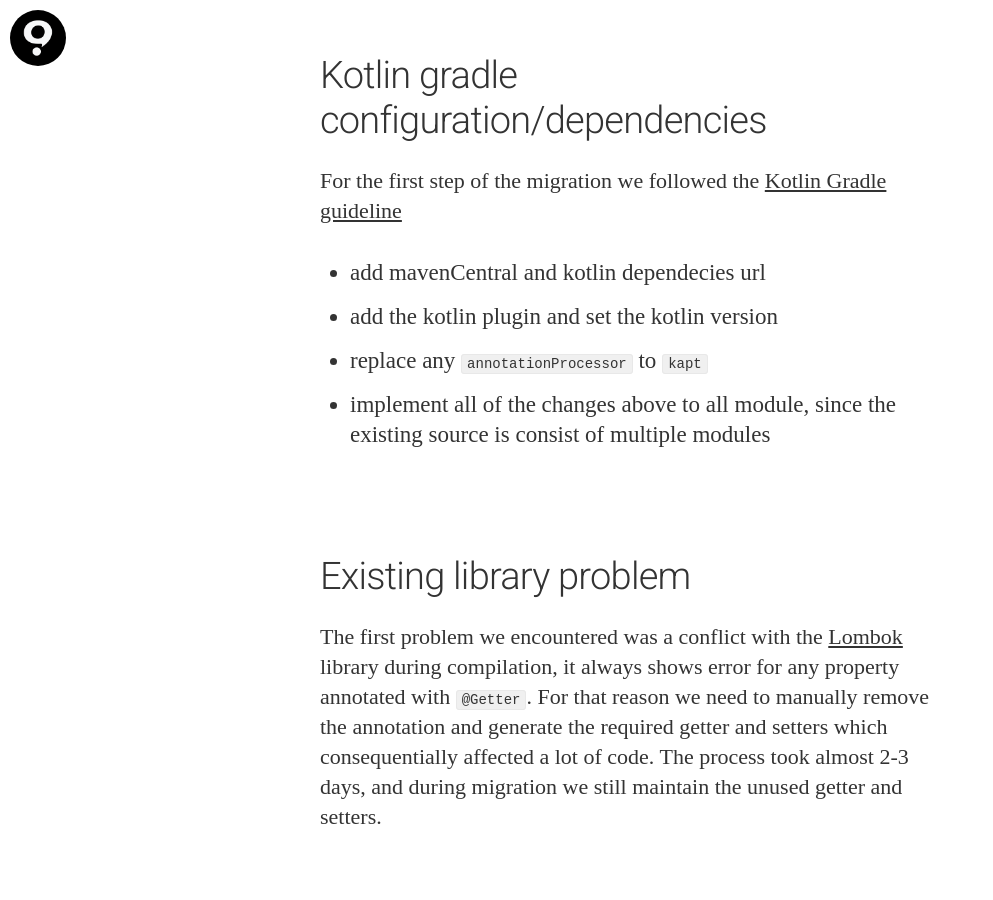
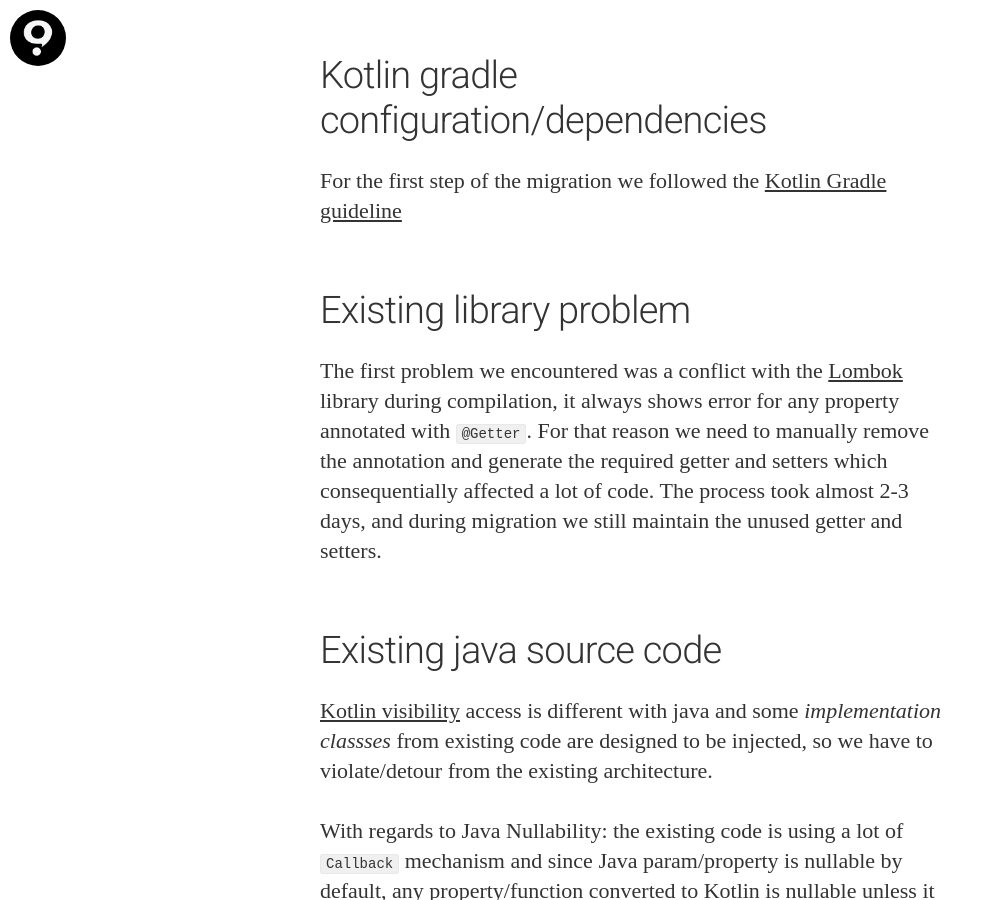
Before and after one commit to tamatamvan/quipper.github.io, a Jekyll site: the page built from _posts/2018-10-07-kotlin-android-migration.markdown, in a window 1280 px wide and 900 px high, scrolled down 359 px. Shown: the whole window, without its empty margins (0-993 px from the left). Built offline with Jekyll 4.4.1, drawn with Linux system fonts in a browser that asks for light colours; nearby versions of some CDN libraries; some web fonts are replaced; comment, search, counter and statistics services are not loaded.

Commit message:
remove unnecessary kotlin configuration

````diff
--- a/_posts/2018-10-07-kotlin-android-migration.markdown
+++ b/_posts/2018-10-07-kotlin-android-migration.markdown
@@ -10,11 +10,6 @@ Recently Quipper Android migrated from java to Kotlin, let me share some of the
 
 ## Kotlin gradle configuration/dependencies
 For the first step of the migration we followed the [Kotlin Gradle guideline](https://kotlinlang.org/docs/reference/using-gradle.html)
-
-- add mavenCentral and kotlin dependecies url
-- add the kotlin plugin and set the kotlin version
-- replace any ```annotationProcessor``` to ```kapt```
-- implement all of the changes above to all module, since the existing source is consist of multiple modules
 
 ## Existing library problem
 The first problem we encountered was a conflict with the [Lombok](https://projectlombok.org/) library during compilation, it always shows error for any property annotated with ```@Getter```. For that reason we need to manually remove the annotation and generate the required getter and setters which consequentially affected a lot of code. The process took almost 2-3 days, and during migration we still maintain the unused getter and setters.
````
